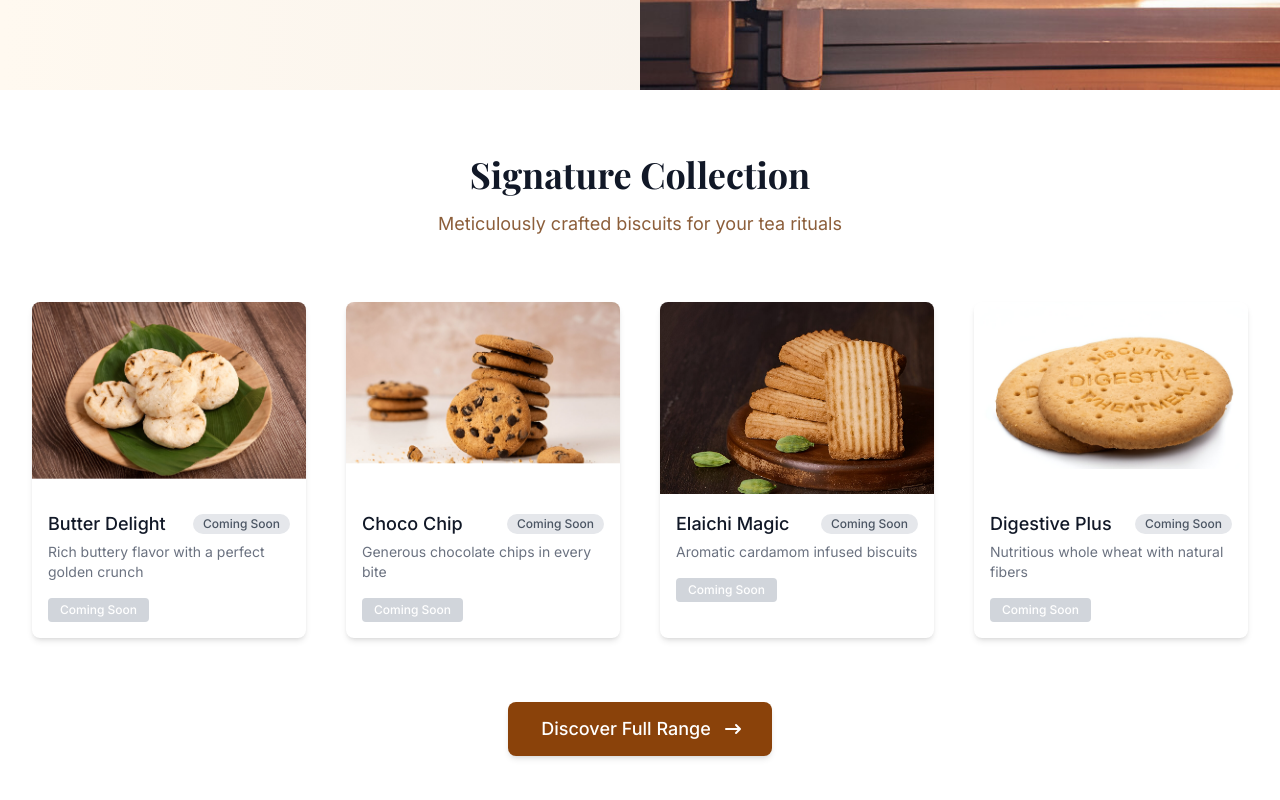
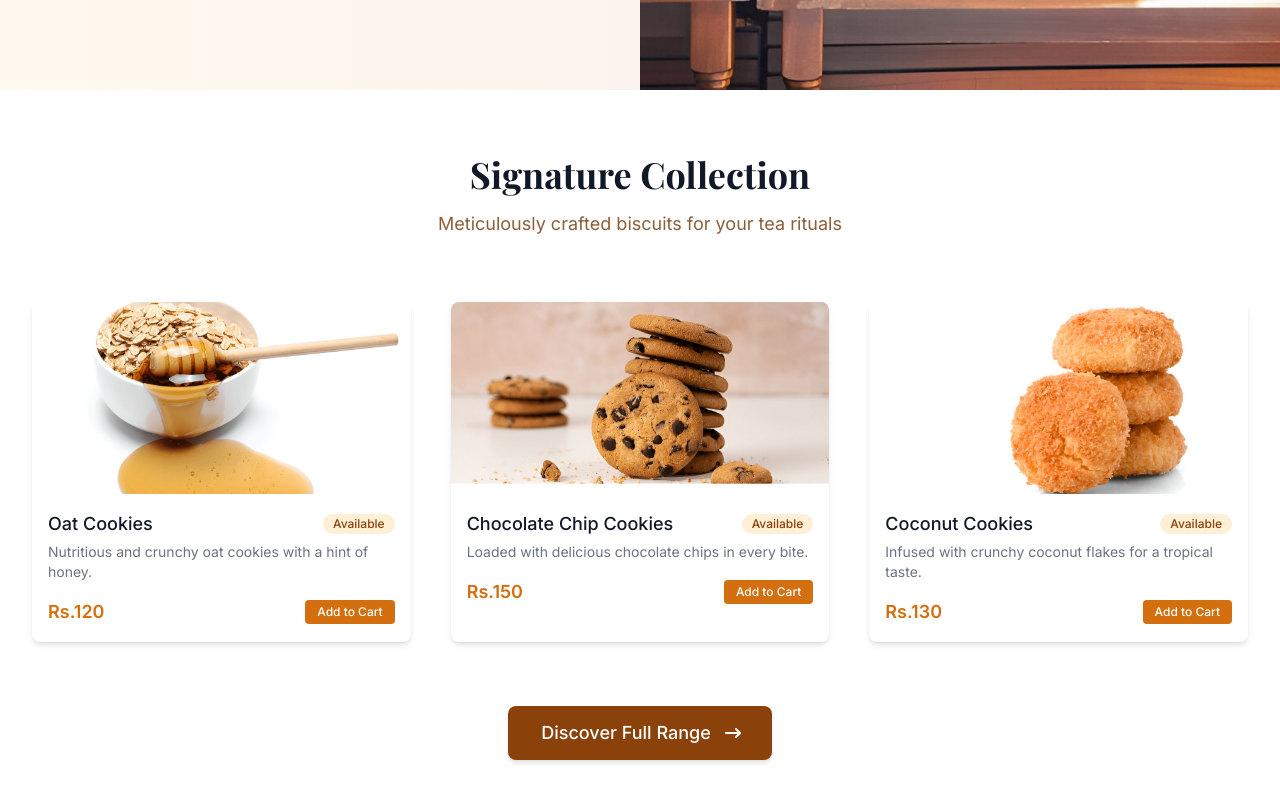
Before and after one commit to Ahsan-Burki2126/chaiBite, a React (Vite) app: page / in a window 1280 px wide. Shown: the part 564-1364 px from the top of the page. Built offline with nearby package versions, Linux system fonts and the light colour scheme.

Commit message:
solved the problem regarding comming soon and available products

```diff
--- a/src/Pages/Home.jsx
+++ b/src/Pages/Home.jsx
@@ -5,46 +5,37 @@ import Testimonial from "../components/Testimonial";
 import Newsletter from "../components/NewsLetter";
 
 // Import all images
-import butterDelight from "../assets/butter-delight.jpg";
 import chocoChip from "../assets/choco-chip.jpg";
-import elaichiMagic from "../assets/elaichi-magic.jpg";
-import digestivePlus from "../assets/digestive-plus.jpg";
 import aboutBiscuits from "../assets/about-bakery.jpg";
-import heroBiscuits from "../assets/hero.jpg";
+import coconutCrunch from "../assets/coconut-crunch.jpg";
+import honeyOats from "../assets/honey-oats.jpg";
 
 const Home = () => {
+  // Import only used images for available products (already imported chocoChip, etc.)
   const featuredProducts = [
     {
       id: 1,
-      name: "Butter Delight",
-      category: "Classic",
-      description: "Rich buttery flavor with a perfect golden crunch",
+      name: "Oat Cookies",
+      category: "Available",
+      description: "Nutritious and crunchy oat cookies with a hint of honey.",
       price: 120,
-      image: butterDelight,
+      image: honeyOats, // Make sure you import this at the top: import honeyOats from "../assets/honey-oats.jpg";
     },
     {
       id: 2,
-      name: "Choco Chip",
-      category: "Chocolate",
-      description: "Generous chocolate chips in every bite",
+      name: "Chocolate Chip Cookies",
+      category: "Available",
+      description: "Loaded with delicious chocolate chips in every bite.",
       price: 150,
       image: chocoChip,
     },
     {
       id: 3,
-      name: "Elaichi Magic",
-      category: "Spiced",
-      description: "Aromatic cardamom infused biscuits",
-      price: 135,
-      image: elaichiMagic,
-    },
-    {
-      id: 4,
-      name: "Digestive Plus",
-      category: "Healthy",
-      description: "Nutritious whole wheat with natural fibers",
-      price: 110,
-      image: digestivePlus,
+      name: "Coconut Cookies",
+      category: "Available",
+      description: "Infused with crunchy coconut flakes for a tropical taste.",
+      price: 130,
+      image: coconutCrunch, // Also import coconutCrunch from "../assets/coconut-crunch.jpg";
     },
   ];
 
@@ -96,7 +87,7 @@ const Home = () => {
         </div>
       </div>
 
-      {/* Featured Products */}
+      {/* Featured Section */}
       <section id="products" className="py-16 px-6 sm:px-8 bg-white">
         <div className="max-w-7xl mx-auto">
           <div className="text-center mb-16">
@@ -108,7 +99,7 @@ const Home = () => {
             </p>
           </div>
 
-          <div className="grid grid-cols-1 gap-10 sm:grid-cols-2 lg:grid-cols-4">
+          <div className="grid grid-cols-1 gap-10 sm:grid-cols-2 lg:grid-cols-3">
             {featuredProducts.map((product) => (
               <ProductCard key={product.id} product={product} />
             ))}
--- a/src/Pages/Products.jsx
+++ b/src/Pages/Products.jsx
@@ -2,102 +2,67 @@ import { useState } from "react";
 import { Link } from "react-router-dom";
 import ProductCard from "../components/ProductCard";
 
-// Import all images
-import butterDelight from "../assets/butter-delight.jpg";
+// Import only used images for available products
 import chocoChip from "../assets/choco-chip.jpg";
-import elaichiMagic from "../assets/elaichi-magic.jpg";
-import digestivePlus from "../assets/digestive-plus.jpg";
 import coconutCrunch from "../assets/coconut-crunch.jpg";
 import honeyOats from "../assets/honey-oats.jpg";
-import masalaChai from "../assets/masala-chai.jpg";
-import darkFantasy from "../assets/dark-fantasy.jpg";
 
 const Products = () => {
-  // All products data
+  // Product data
   const allProducts = [
     {
       id: 1,
-      name: "Butter Delight",
-      category: "Classic",
-      description: "Rich buttery flavor with a perfect golden crunch",
+      name: "Oat Cookies",
+      category: "Available",
+      description: "Nutritious and crunchy oat cookies with a hint of honey.",
       price: 120,
-      rating: 4.8,
-      image: butterDelight,
+      rating: 4.7,
+      image: honeyOats,
     },
     {
       id: 2,
-      name: "Choco Chip",
-      category: "Chocolate",
-      description: "Generous Belgian chocolate chips in every bite",
+      name: "Chocolate Chip Cookies",
+      category: "Available",
+      description: "Loaded with delicious chocolate chips in every bite.",
       price: 150,
-      rating: 4.9,
+      rating: 4.8,
       image: chocoChip,
     },
     {
       id: 3,
-      name: "Elaichi Magic",
-      category: "Spiced",
-      description: "Premium cardamom infused aromatic biscuits",
-      price: 135,
-      rating: 4.7,
-      image: elaichiMagic,
-    },
-    {
-      id: 4,
-      name: "Digestive Plus",
-      category: "Healthy",
-      description: "Whole wheat biscuits with natural fibers",
-      price: 110,
-      rating: 4.5,
-      image: digestivePlus,
-    },
-    {
-      id: 5,
-      name: "Coconut Crunch",
-      category: "Exotic",
-      description: "Toasted Sri Lankan coconut flakes",
-      price: 140,
+      name: "Coconut Cookies",
+      category: "Available",
+      description: "Infused with crunchy coconut flakes for a tropical taste.",
+      price: 130,
       rating: 4.6,
       image: coconutCrunch,
     },
     {
-      id: 6,
-      name: "Honey Oats",
-      category: "Healthy",
-      description: "Raw Himalayan honey with organic oats",
-      price: 125,
-      rating: 4.7,
-      image: honeyOats,
+      id: 4,
+      name: "Strawberry Chocolate Cookies",
+      category: "Coming Soon",
+      description: "Strawberry and chocolate paired in a dreamy combination.",
+      price: 0,
+      rating: 0,
+      image: "images/strawberry-chocolate-cookies.jpg",
     },
     {
-      id: 7,
-      name: "Masala Chai",
-      category: "Spiced",
-      description: "Authentic masala chai spice blend",
-      price: 130,
-      rating: 4.8,
-      image: masalaChai,
-    },
-    {
-      id: 8,
-      name: "Dark Fantasy",
-      category: "Premium",
-      description: "70% dark chocolate coated luxury biscuits",
-      price: 180,
-      rating: 4.9,
-      image: darkFantasy,
+      id: 5,
+      name: "Blueberry Muffin Cookies",
+      category: "Coming Soon",
+      description: "Soft muffin-style cookies bursting with blueberry flavor.",
+      price: 0,
+      rating: 0,
+      image: "images/blueberry-muffin-cookies.jpg",
     },
   ];
 
-  // State for filters
   const [category, setCategory] = useState("All");
   const [sortBy, setSortBy] = useState("default");
   const [searchQuery, setSearchQuery] = useState("");
 
-  // Get unique categories
   const categories = ["All", ...new Set(allProducts.map((p) => p.category))];
 
-  // Filter and sort products
   const filteredProducts = allProducts
     .filter((product) => {
       const matchesCategory =
@@ -133,7 +98,7 @@ const Products = () => {
         {/* Search and Filters */}
         <div className="mb-12 bg-white p-6 rounded-xl shadow-lg">
           <div className="grid grid-cols-1 md:grid-cols-3 gap-6">
-            {/* Search Bar */}
+            {/* Search */}
             <div>
               <label
                 htmlFor="search"
@@ -196,7 +161,7 @@ const Products = () => {
           </div>
         </div>
 
-        {/* Products Grid */}
+        {/* Products */}
         {filteredProducts.length > 0 ? (
           <div className="grid grid-cols-1 sm:grid-cols-2 lg:grid-cols-3 xl:grid-cols-4 gap-8">
             {filteredProducts.map((product) => (
@@ -237,7 +202,7 @@ const Products = () => {
           </div>
         )}
 
-        {/* Featured Collection Link */}
+        {/* Featured Link */}
         <div className="mt-16 text-center">
           <Link
             to="/"
--- a/src/components/ProductCard.jsx
+++ b/src/components/ProductCard.jsx
@@ -3,7 +3,10 @@ import { useCart } from "../context/CartContext";
 const ProductCard = ({ product }) => {
   const { addToCart } = useCart();
 
+  const isAvailable = product.category === "Available";
+
   const handleAddToCart = () => {
+    if (isAvailable) {
       addToCart({
         id: product.id,
         name: product.name,
@@ -11,6 +14,7 @@ const ProductCard = ({ product }) => {
         image: product.image,
         category: product.category,
       });
+    }
   };
 
   return (
@@ -27,31 +31,31 @@ const ProductCard = ({ product }) => {
           <h3 className="text-lg font-medium text-gray-900">{product.name}</h3>
           <span
             className={`inline-flex items-center px-2.5 py-0.5 rounded-full text-xs font-medium ${
-              product.available
+              isAvailable
                 ? "bg-amber-100 text-amber-800"
-                : "bg-gray-200 text-gray-600"
+                : "bg-gray-200 text-gray-500"
             }`}
           >
-            {product.available ? product.category : "Coming Soon"}
+            {product.category}
           </span>
         </div>
         <p className="mt-1 text-sm text-gray-500">{product.description}</p>
         <div className="mt-4 flex items-center justify-between">
-          {product.available && (
+          {isAvailable && (
             <span className="text-lg font-bold text-amber-600">
               Rs.{product.price}
             </span>
           )}
           <button
             onClick={handleAddToCart}
-            disabled={!product.available}
-            className={`px-3 py-1 text-white text-xs font-medium rounded focus:outline-none transition ${
-              product.available
-                ? "bg-amber-600 hover:bg-amber-700"
-                : "bg-gray-300 cursor-not-allowed"
+            disabled={!isAvailable}
+            className={`px-3 py-1 text-xs font-medium rounded transition focus:outline-none ${
+              isAvailable
+                ? "bg-amber-600 text-white hover:bg-amber-700 focus:bg-amber-700"
+                : "bg-gray-300 text-gray-600 cursor-not-allowed"
             }`}
           >
-            {product.available ? "Add to Cart" : "Coming Soon"}
+            {isAvailable ? "Add to Cart" : "Coming Soon"}
           </button>
         </div>
       </div>
```
Lines whose indentation alone changed are shown as unchanged.
